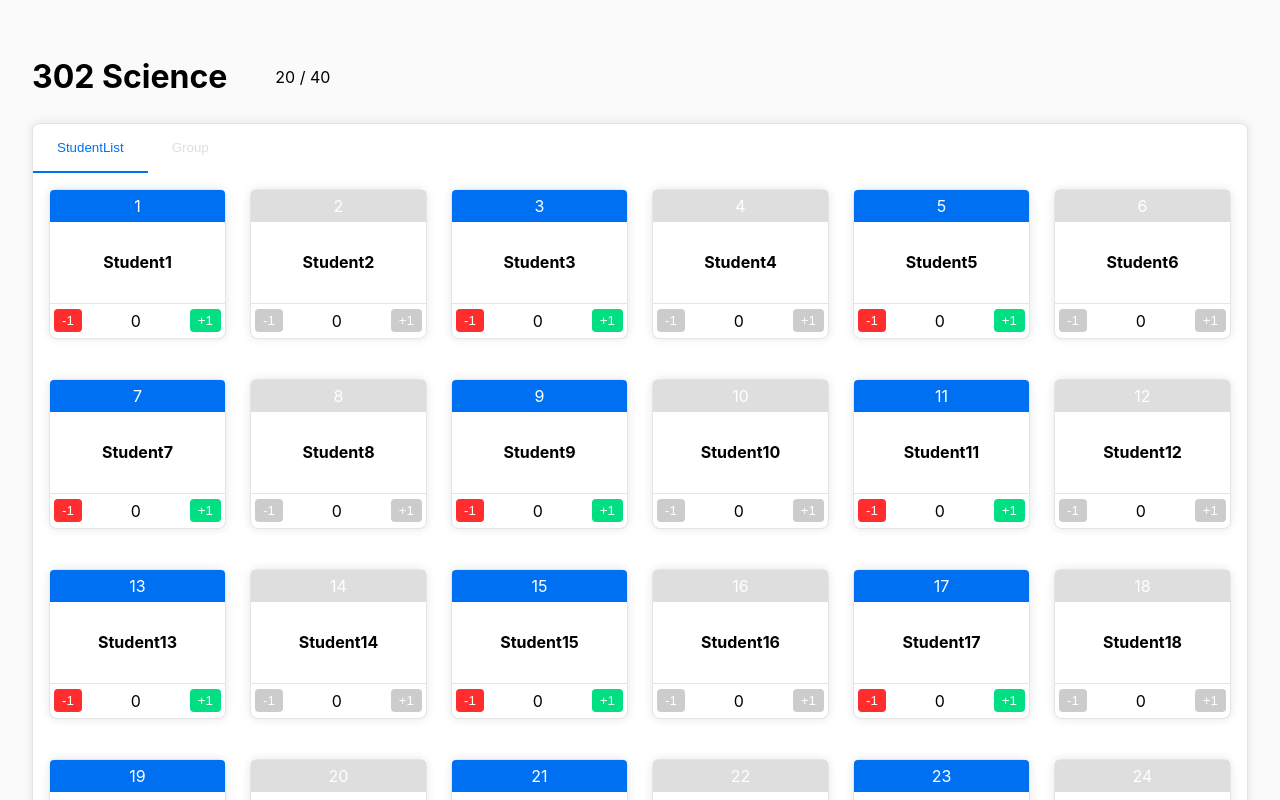
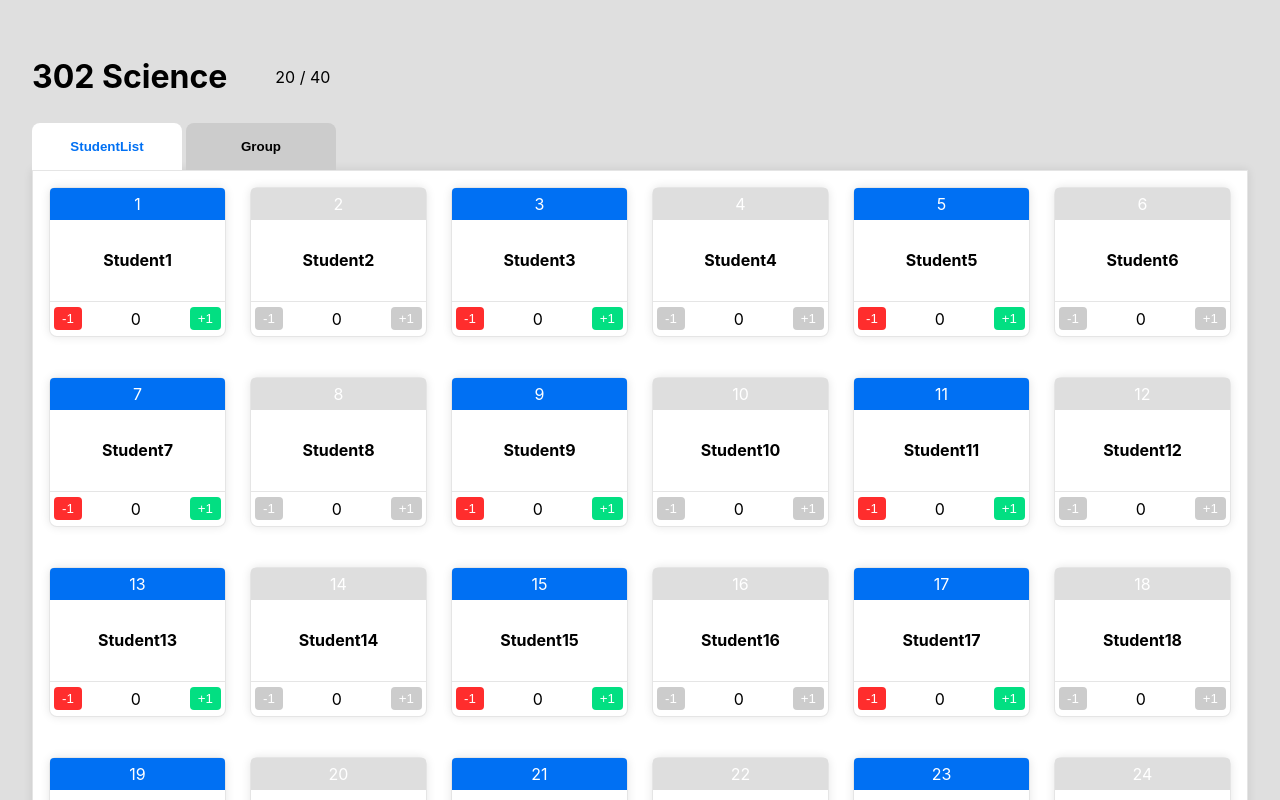
Before and after one commit to ahwei/home-assessment-2025-01, a React (Vite) app: page / in a window 1280 px wide. Shown: the top 800 px of the page. Built offline with nearby package versions, Linux system fonts and the light colour scheme; some icons are missing.

Commit message:
feat: add Tooltip component and enhance Tabs layout with improved styling

```diff
--- a/src/components/layout/Tabs.tsx
+++ b/src/components/layout/Tabs.tsx
@@ -9,6 +9,7 @@ const TabsContainer = styled.div`
 
 const TabList = styled.div`
   display: flex;
+  gap: 4px;
 `;
 
 interface TabProps {
@@ -18,17 +19,18 @@ interface TabProps {
 const Tab = styled.button<TabProps>`
   padding: ${({ theme }) => theme.spacing(2)} ${({ theme }) => theme.spacing(3)};
   border: none;
-  background: none;
+  background: ${({ selected, theme }) =>
+    selected ? 'white' : theme.colors.disabled};
+  min-width: 150px;
   cursor: pointer;
   color: ${({ selected, theme }) =>
-    selected ? theme.colors.primary : theme.colors.secondary};
-  border-bottom: 2px solid
-    ${({ selected, theme }) =>
-      selected ? theme.colors.primary : 'transparent'};
+    selected ? theme.colors.primary : 'black'};
   transition: all 0.3s;
-
+  border-top-left-radius: 8px;
+  border-top-right-radius: 8px;
+  font-weight: 900;
   &:hover {
-    background-color: ${({ theme }) => theme.colors.secondary}10;
+    background-color: ${({ theme }) => theme.colors.disabled}9A;
   }
 `;
 
--- /dev/null
+++ b/src/components/layout/Tooltip.tsx
@@ -0,0 +1,58 @@
+import { ReactNode } from 'react';
+import styled from 'styled-components';
+
+const TooltipWrapper = styled.div`
+  position: relative;
+  display: inline-block;
+
+  &:hover > div {
+    opacity: 1;
+    visibility: visible;
+  }
+`;
+
+const TooltipContent = styled.div`
+  position: absolute;
+  bottom: 100%;
+  left: 50%;
+  transform: translateX(-50%);
+  padding: 8px;
+  background-color: ${({ theme }) => theme.colors.grey[800]};
+  color: ${({ theme }) => theme.colors.white};
+  border-radius: 4px;
+  font-size: 14px;
+  white-space: nowrap;
+  opacity: 0;
+  visibility: hidden;
+  transition: opacity 0.2s;
+  z-index: 1000;
+  margin-bottom: 8px;
+
+  &::after {
+    content: '';
+    position: absolute;
+    top: 100%;
+    left: 50%;
+    transform: translateX(-50%);
+    border-width: 5px;
+    border-style: solid;
+    border-color: ${({ theme }) => theme.colors.grey[800]} transparent
+      transparent transparent;
+  }
+`;
+
+interface TooltipProps {
+  title: string;
+  children: ReactNode;
+}
+
+const Tooltip = ({ title, children }: TooltipProps) => {
+  return (
+    <TooltipWrapper>
+      {children}
+      <TooltipContent>{title}</TooltipContent>
+    </TooltipWrapper>
+  );
+};
+
+export default Tooltip;
--- a/src/components/layout/index.ts
+++ b/src/components/layout/index.ts
@@ -3,3 +3,4 @@ export { default as Container } from './Container';
 export { default as Dialog } from './Dialog';
 export { default as Flex } from './Flex';
 export { default as Grid } from './Grid';
+export { default as Tooltip } from './Tooltip';
--- a/src/index.css
+++ b/src/index.css
@@ -5,5 +5,5 @@
 }
 
 body {
-  background: #fafafa;
+  background: #dfdfdf;
 }
--- a/src/pages/homepage/homepage.style.tsx
+++ b/src/pages/homepage/homepage.style.tsx
@@ -3,11 +3,11 @@ import styled from 'styled-components';
 
 export const StyleTabContainer = styled(Box)`
   background-color: white;
-  border-radius: 8px;
+  border-bottom-left-radius: 8px;
+  border-bottom-right-radius: 8px;
   min-height: 600px;
   box-shadow: 0 0 10px 0 rgba(0, 0, 0, 0.1);
   border: 1px solid rgba(0, 0, 0, 0.1);
-
   @media (max-width: 768px) {
     padding: 8px;
     min-height: 400px;
--- a/src/pages/homepage/homepage.tsx
+++ b/src/pages/homepage/homepage.tsx
@@ -32,7 +32,7 @@ export const Home = () => {
           </p>
         )}
       </Flex>
-      <StyleTabContainer>
+
       <Tabs value={activeTab} onChange={handleChange}>
         <Tab selected={activeTab === 0} onClick={() => handleChange(0)}>
           StudentList
@@ -41,6 +41,7 @@ export const Home = () => {
           Group
         </Tab>
       </Tabs>
+      <StyleTabContainer>
         <TabPanel value={activeTab} index={0}>
           <Grid container gap={1} spacing={1}>
             {isLoading && <div>Loading...</div>}
```
Lines whose indentation alone changed are shown as unchanged.
